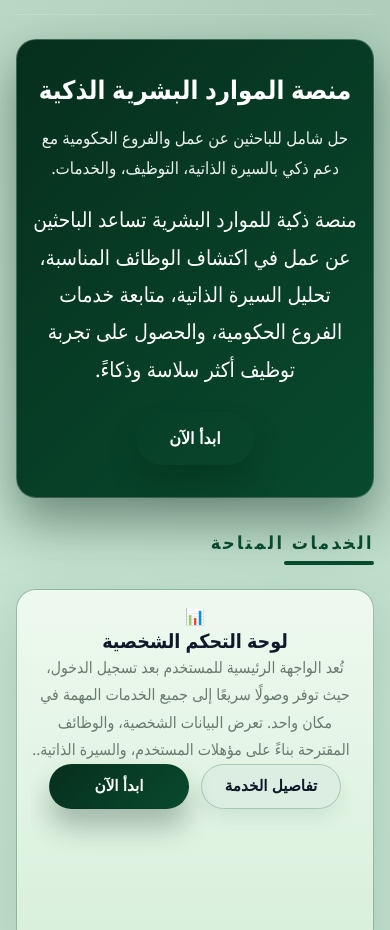
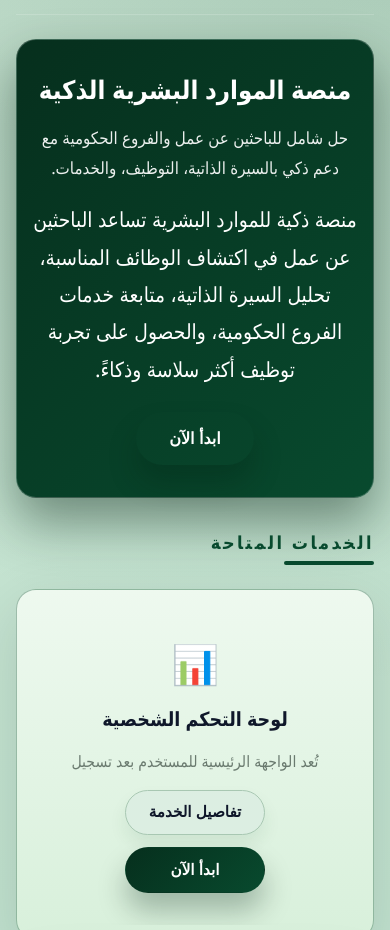
Before and after one commit to storrrrrrybotyear/web, a website: page index.html in a window 390 px wide. Shown: the part 121-1051 px from the top of the page. Drawn offline with Linux system fonts and the light colour scheme.

Commit message:
تحديث

```diff
--- a/styles.css
+++ b/styles.css
@@ -439,6 +439,19 @@
   overflow: auto;
 }
 
+.flip-card-front {
+  display: flex;
+  flex-direction: column;
+  justify-content: flex-start;
+  gap: 1rem;
+  padding: 2rem 1.5rem;
+  box-sizing: border-box;
+}
+
+.flip-card-front p {
+  margin: auto 0;
+}
+
 .flip-card-back::-webkit-scrollbar {
   width: 10px;
 }
@@ -528,11 +541,38 @@
   width: 100%;
   justify-content: center;
   flex-wrap: wrap;
+  margin-top: auto;
 }
 
 .card-actions button {
   width: auto;
   min-width: 140px;
+}
+
+.summary-card.service-card {
+  display: flex;
+  flex-direction: column;
+  justify-content: space-between;
+}
+
+.summary-card.service-card .service-icon,
+.summary-card.service-card h3,
+.summary-card.service-card p {
+  width: 100%;
+}
+
+.summary-card.service-card .service-icon {
+  font-size: 2.4rem;
+}
+
+.summary-card.service-card h3 {
+  text-align: center;
+}
+
+.summary-card.service-card p {
+  flex: 1 1 auto;
+  text-align: center;
+  margin: 0;
 }
 
 .secondary-btn {
@@ -1023,6 +1063,7 @@
 
   .service-card {
     padding: 1rem;
+    min-height: 340px;
   }
 
   .hero {
@@ -1038,6 +1079,16 @@
 
   .section-grid .service-card {
     padding: 0.9rem;
+    min-height: 320px;
+  }
+
+  .summary-card.service-card,
+  .summary-card.service-card .flip-card,
+  .summary-card.service-card .flip-card-inner,
+  .summary-card.service-card .flip-card-front,
+  .summary-card.service-card .flip-card-back {
+    min-height: 320px !important;
+    height: 100%;
   }
 
   .hero h1 {
```
